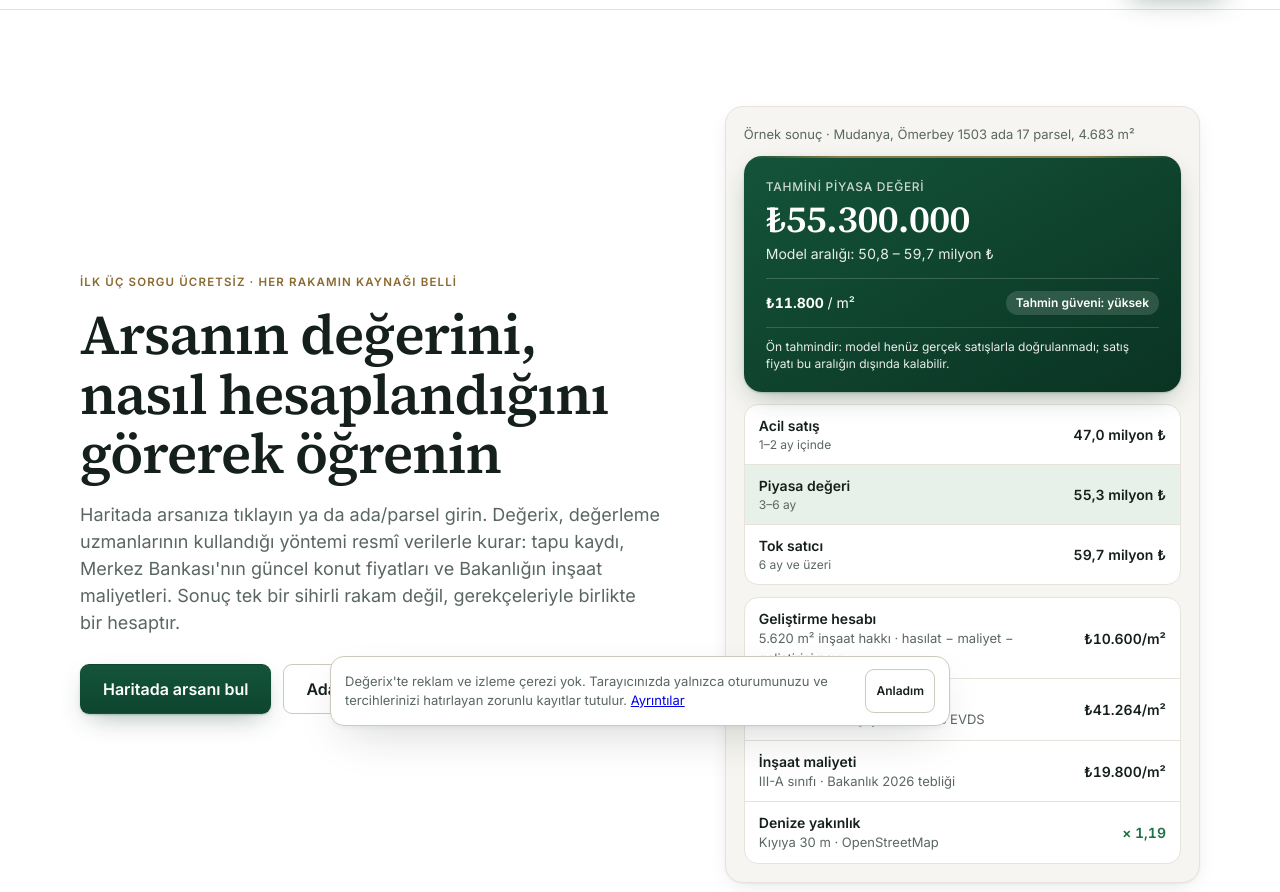
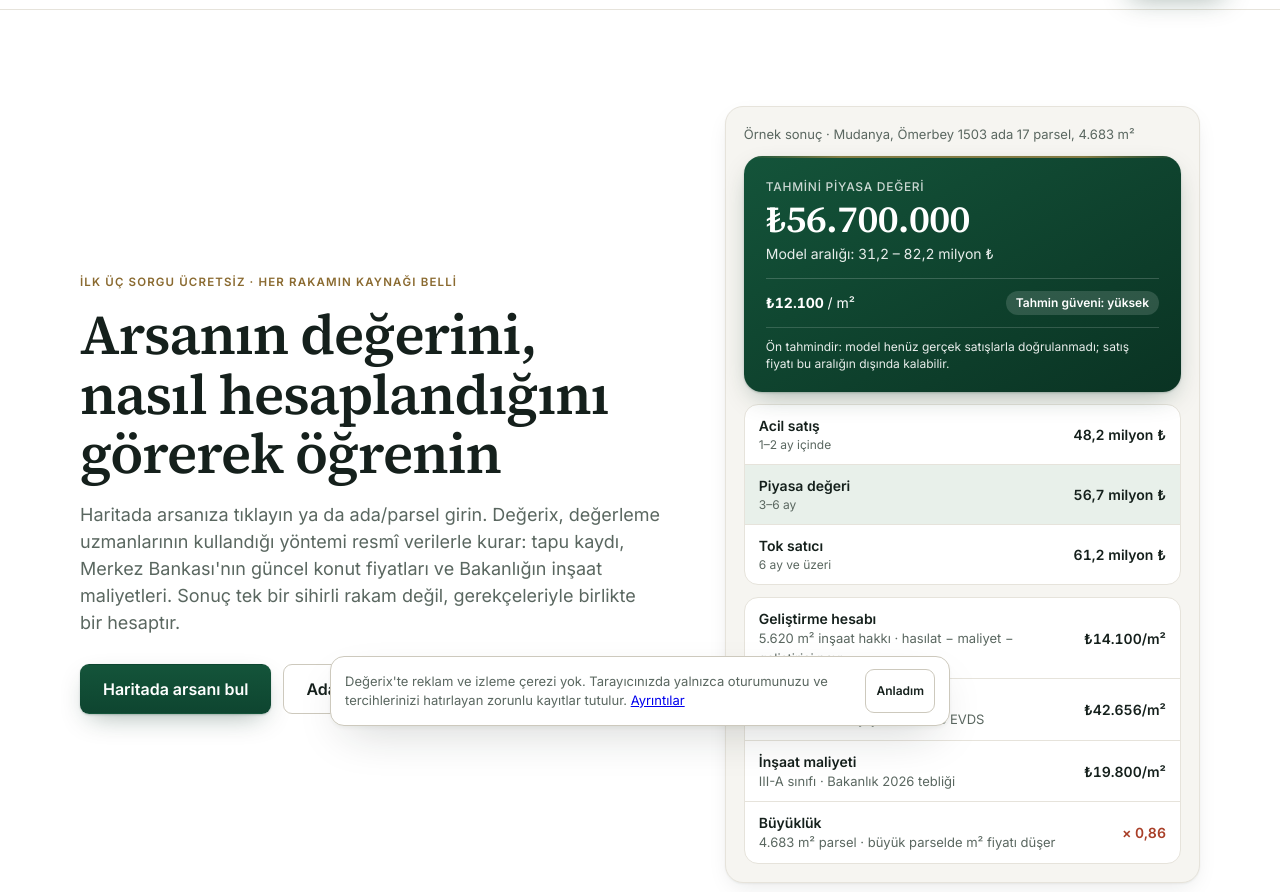
Before and after one commit to kayaal34/degerix, a plain HTML site: page static/index.html in a window 1280 px wide. Shown: the part 60-952 px from the top of the page. Drawn offline with Linux system fonts and the light colour scheme.

Commit message:
Stop advertising a precision and a coefficient the model dropped
Codex checked the theme commit and found the landing page still showed the
coast coefficient we measured and deleted in afa1d68. Checking the example
to remove that row turned up the larger problem it was sitting on.

The hero card promised "Model aralığı: 50,8 – 59,7 milyon ₺". The model says
31,2 – 82,2 for that same parcel. ee00dd0 replaced the additive band with a
multiplicative one and widened it honestly; the landing page kept the old
narrow figures. So the homepage was selling the exact precision the product
refuses to claim — the opposite of the work that went into the band.

Regenerated the whole example from the live /api/estimate for Mudanya
Ömerbey 1503/17 rather than hand-patching the one wrong row:

  value      55,3 -> 56,7 milyon ₺
  band       50,8–59,7 -> 31,2–82,2 milyon ₺
  unit       11.800 -> 12.100 ₺/m²
  geliştirme 10.600 -> 14.100 ₺/m²
  konut      41.264 (2. çeyrek) -> 42.656 (3. çeyrek)
  scenarios  47,0 / 55,3 / 59,7 -> 48,2 / 56,7 / 61,2

The deleted "Denize yakınlık × 1,19" row is replaced by "Büyüklük × 0,86",
which the real output contains and which points down. Putting another
upward factor there would have undone the reason for removing the first one.
The curl that reproduces the example is now in an HTML comment, with the
date, so the next person regenerates it instead of editing digits.

Also fixed "Kayıt olmadan, telefon numarası vermeden", which the
subscription made false.

DX-14, separately: Codex said the map links need an explicit #harita route.
They don't — tabFromHash returns null for an unknown hash and the page opens
on the map tab anyway. But the back button was broken, which is what that
finding was standing next to. Going #turkiye -> no hash fires hashchange,
tabFromHash returns null, the `if (name)` guard skips selectTab, and you
stay on the tab you were leaving. An empty hash now resolves to "map".
Adding #harita to the links would have hidden the symptom and left back
broken.

225 tests pass; back-button behaviour verified in the browser.

Co-Authored-By: Claude Opus 5 <noreply@anthropic.com>

```diff
--- a/static/app.js
+++ b/static/app.js
@@ -1197,6 +1197,10 @@ function tabFromHash() {
   if (location.hash === "#ada-parsel") return "number";
   if (location.hash === "#turkiye") return "explore";
   if (location.hash === "#harita") return "map";
+  // Hash yoksa varsayılan sekme. Bu satır olmadan geri tuşu çalışmıyordu:
+  // #turkiye'den hash'siz adrese dönünce hashchange tetikleniyor, null
+  // dönüyor, selectTab atlanıyor ve kullanıcı geldiği sekmede kalıyordu.
+  if (!location.hash) return "map";
   return null;
 }
 
--- a/static/index.html
+++ b/static/index.html
@@ -57,28 +57,30 @@
 
         <figure class="hero-card">
           <!-- Örnek: emsal 1,20 · müstakil tapu · yola cepheli · elektrik-su var · manzara yok.
-       Model değiştiğinde tools/sanity_check.py ile yeniden hesaplayıp güncelleyin. -->
+       Model değişince yeniden üretin, elle düzeltmeyin:
+       curl -s -X POST localhost:8000/api/estimate -H 'Content-Type: application/json' -d '{"province":"Bursa","district":"Mudanya","parcel":"1503/17","area_m2":4683.02,"usage":"konut","lat":40.369137,"lng":28.89647,"kaks":1.2,"deed":"tam","road":"var","utilities":"var","view":"yok"}'
+       Son üretim: 26 Kasım 2026. -->
           <figcaption>Örnek sonuç · Mudanya, Ömerbey 1503 ada 17 parsel, 4.683 m²</figcaption>
           <div class="value">
             <span class="value-label">Tahmini piyasa değeri</span>
-            <strong class="value-total">₺55.300.000</strong>
-            <span class="value-range">Model aralığı: 50,8 – 59,7 milyon ₺</span>
+            <strong class="value-total">₺56.700.000</strong>
+            <span class="value-range">Model aralığı: 31,2 – 82,2 milyon ₺</span>
             <div class="value-foot">
-              <span><b>₺11.800</b> / m²</span>
+              <span><b>₺12.100</b> / m²</span>
               <span class="confidence">Tahmin güveni: yüksek</span>
             </div>
             <p class="value-caveat">Ön tahmindir: model henüz gerçek satışlarla doğrulanmadı; satış fiyatı bu aralığın dışında kalabilir.</p>
           </div>
           <ul aria-label="Satış süresine göre fiyat">
-            <li class="scenario"><div class="scenario-text"><b>Acil satış</b><span>1–2 ay içinde</span></div><div class="scenario-numbers"><b>47,0 milyon ₺</b></div></li>
-            <li class="scenario is-market"><div class="scenario-text"><b>Piyasa değeri</b><span>3–6 ay</span></div><div class="scenario-numbers"><b>55,3 milyon ₺</b></div></li>
-            <li class="scenario"><div class="scenario-text"><b>Tok satıcı</b><span>6 ay ve üzeri</span></div><div class="scenario-numbers"><b>59,7 milyon ₺</b></div></li>
+            <li class="scenario"><div class="scenario-text"><b>Acil satış</b><span>1–2 ay içinde</span></div><div class="scenario-numbers"><b>48,2 milyon ₺</b></div></li>
+            <li class="scenario is-market"><div class="scenario-text"><b>Piyasa değeri</b><span>3–6 ay</span></div><div class="scenario-numbers"><b>56,7 milyon ₺</b></div></li>
+            <li class="scenario"><div class="scenario-text"><b>Tok satıcı</b><span>6 ay ve üzeri</span></div><div class="scenario-numbers"><b>61,2 milyon ₺</b></div></li>
           </ul>
           <ul aria-label="Hesaptan örnek satırlar">
-            <li class="factor"><div class="factor-text"><b>Geliştirme hesabı</b><span>5.620 m² inşaat hakkı · hasılat − maliyet − geliştirici payı</span></div><span class="factor-value">₺10.600/m²</span></li>
-            <li class="factor"><div class="factor-text"><b>Bölgedeki konut fiyatı</b><span>Bursa · 2026 2. çeyrek · TCMB EVDS</span></div><span class="factor-value">₺41.264/m²</span></li>
+            <li class="factor"><div class="factor-text"><b>Geliştirme hesabı</b><span>5.620 m² inşaat hakkı · hasılat − maliyet − geliştirici payı</span></div><span class="factor-value">₺14.100/m²</span></li>
+            <li class="factor"><div class="factor-text"><b>Bölgedeki konut fiyatı</b><span>Bursa · 2026 3. çeyrek · TCMB EVDS</span></div><span class="factor-value">₺42.656/m²</span></li>
             <li class="factor"><div class="factor-text"><b>İnşaat maliyeti</b><span>III-A sınıfı · Bakanlık 2026 tebliği</span></div><span class="factor-value">₺19.800/m²</span></li>
-            <li class="factor"><div class="factor-text"><b>Denize yakınlık</b><span>Kıyıya 30 m · OpenStreetMap</span></div><span class="factor-value up">× 1,19</span></li>
+            <li class="factor"><div class="factor-text"><b>Büyüklük</b><span>4.683 m² parsel · büyük parselde m² fiyatı düşer</span></div><span class="factor-value down">× 0,86</span></li>
           </ul>
         </figure>
       </div>
@@ -88,7 +90,7 @@
       <div class="container">
         <div class="section-head">
           <h2>Üç adımda değer</h2>
-          <p>Kayıt olmadan, telefon numarası vermeden, birkaç dakikada.</p>
+          <p>Hesabınızla girin, ilk üç değerleme ücretsiz; birkaç dakikada.</p>
         </div>
         <div class="card-grid">
           <article class="card">
```
Also changed, not shown: 1 other file.
